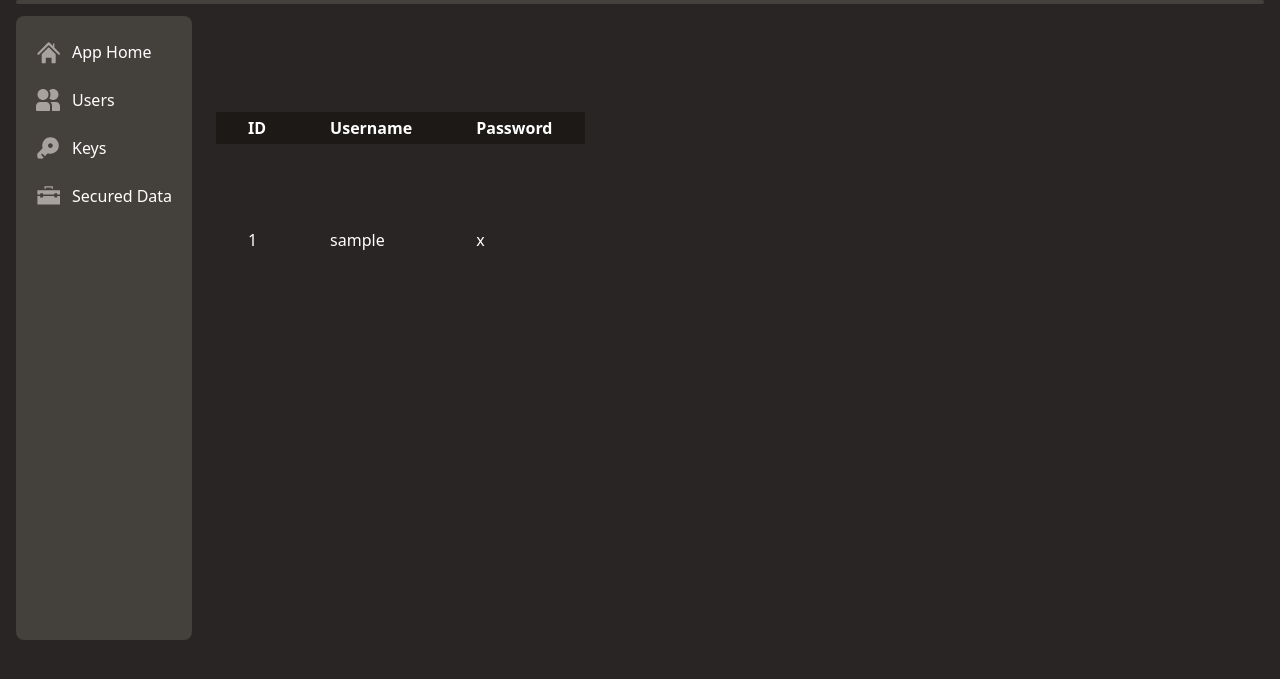
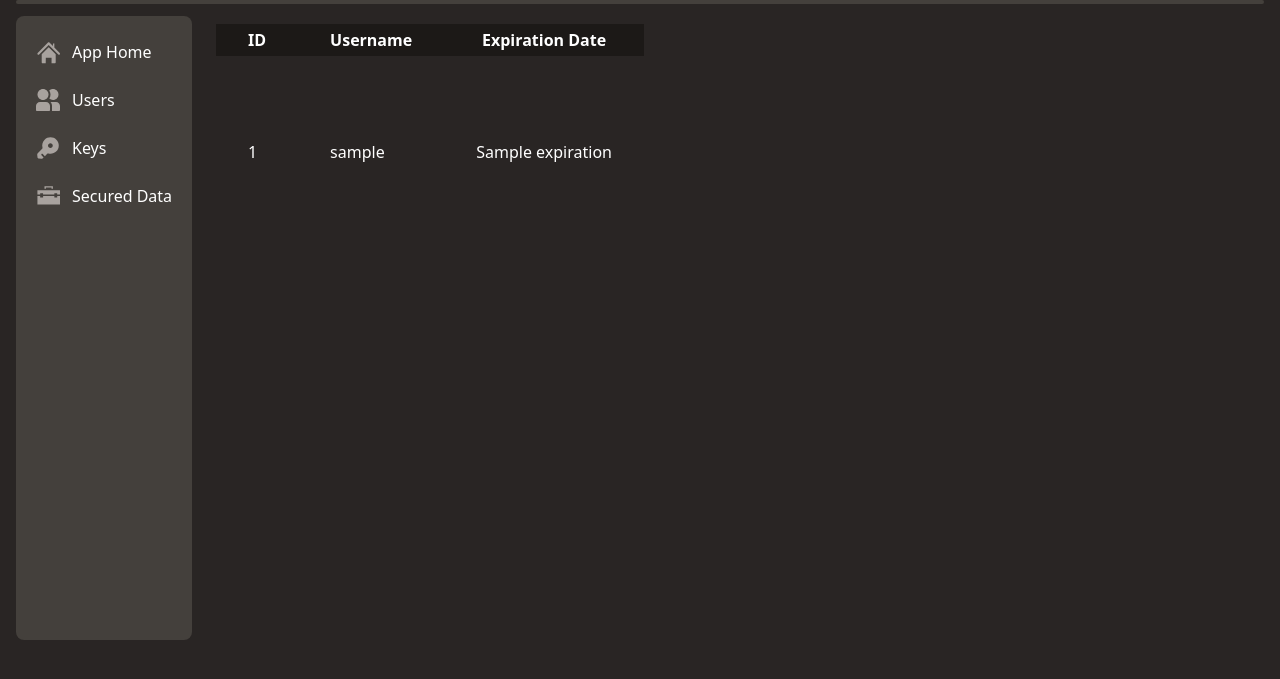
Before and after one commit to mitoiscool/boron, a Flask app: template boron/templates/panel/app/users.html in a window 1280 px wide. Shown: the part 80-759 px from the top of the page. Run offline with Flask 3, Linux system fonts and the light colour scheme; the template is opened without the code that fills it: most values are stand-ins (such as "Sample title", 1, 10 or a date in 2020); parts of the project's set-up code (start-up, migrations or seed data) failed here and were passed over; some libraries are stand-ins or nearby versions.

Commit message:
fix users frontend

```diff
--- a/boron/templates/panel/app/users.html
+++ b/boron/templates/panel/app/users.html
@@ -3,16 +3,16 @@
   <title>Users - App: {{ app.name }}</title>
 {% endblock %}
 {% block body %}
-  <section>
-    {% if keys %}
-      <div class="flex fixed flex-col top-16 mt-32 m-2 mb-4 w-auto bottom-16">
+  <section class="flex fixed flex-col top-24 m-2 mb-4 w-auto bottom-16">
+    {% if users %}
+      <div class="">
         <div class="flex-grow overflow-auto">
           <table class="relative w-full">
             <thead class="bg-stone-900 sticky top-0 rounded-xl">
               <tr>
                 <th class="px-8 p-1">ID</th>
                 <th class="px-8 p-1">Username</th>
-                <th class="px-8 p-1">Password</th>
+                <th class="px-8 p-1">Expiration Date</th>
               </tr>
             </thead>
             <tbody class="overflow-scroll h-48 divide-y divide-solid divide-stone-700">
@@ -20,7 +20,7 @@
                 <tr>
                   <td class="px-8">{{ user.id }}</td>
                   <td class="px-8">{{ user.username }}</td>
-                  <td class="px-8">{{ user.password }}</td>
+                  <td class="px-8">{{ user.expiration }}</td>
                 </tr>
               {% endfor %}
             </tbody>
```
